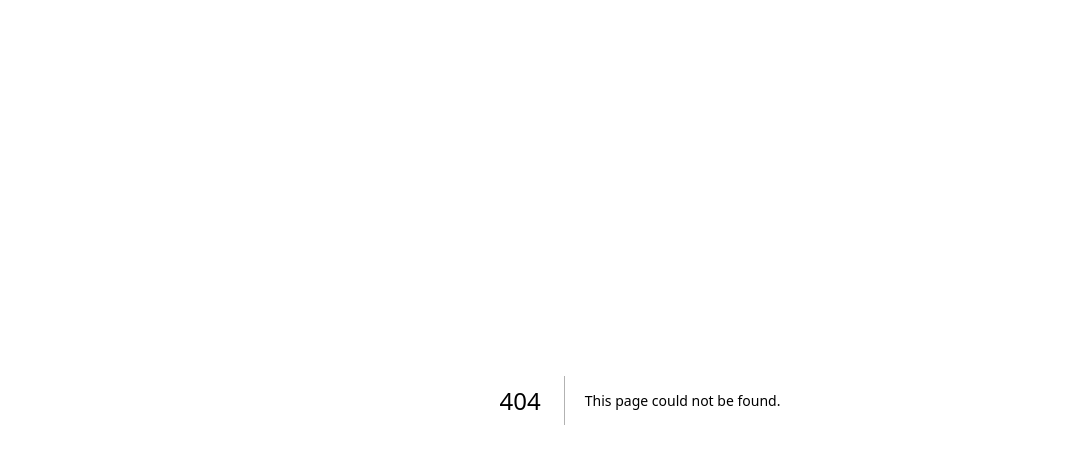
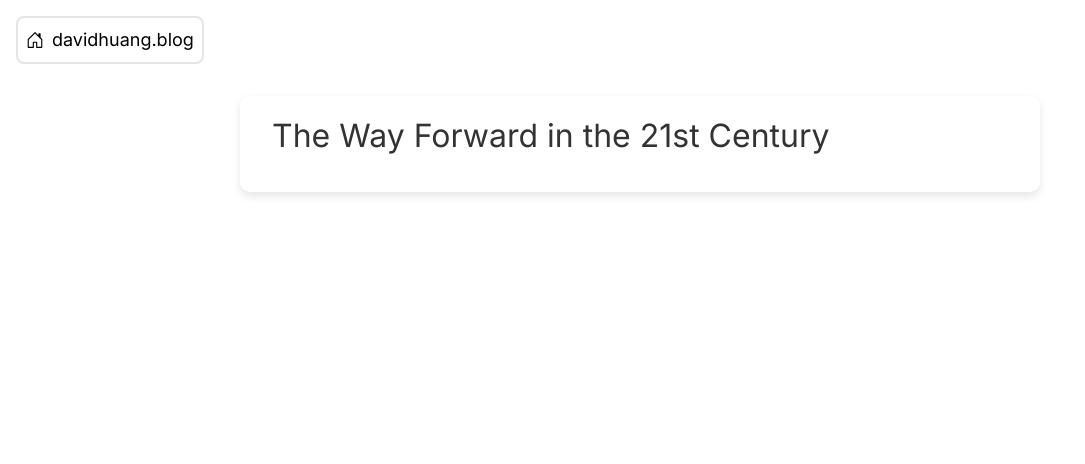
Before and after one commit to davidzqhuang/davidhuang.blog, a Next.js app: page /posts/wayforward in a window 1280 px wide. Before the commit this address had no page. Shown: the top 464 px of the page, without its empty margins (0-1085 px from the left). Built offline with nearby package versions, Linux system fonts and the light colour scheme.

Commit message:
minor tweak

```diff
--- a/app/layout.tsx
+++ b/app/layout.tsx
@@ -2,6 +2,7 @@ import '../styles/globals.css'
 import type { Metadata } from 'next'
 import { Inter } from 'next/font/google'
 import Head from 'next/head'
+import Script from 'next/script'
 
 const inter = Inter({ subsets: ['latin'] })
 
@@ -20,6 +21,16 @@ export default function RootLayout({
 }) {
   return (
     <html lang="en">
+      <Script src="https://www.googletagmanager.com/gtag/js?id=G-4D4RZ6L9JQ" />
+      <Script id="google-analytics">
+        {`
+          window.dataLayer = window.dataLayer || [];
+          function gtag(){dataLayer.push(arguments);}
+          gtag('js', new Date());
+
+          gtag('config', 'G-4D4RZ6L9JQ');
+        `}
+      </Script>
       <body className={inter.className}>{children}</body>
     </html>
   )
--- /dev/null
+++ b/app/posts/wayforward/page.tsx
@@ -0,0 +1,17 @@
+'use client'
+
+import css from "../../../styles/Post.module.css";
+import Editor from '@monaco-editor/react';
+
+import * as U from "../../../components/PostUtils";
+
+export default function Post() {
+    return (
+        <>
+            <U.HomeButton />
+            <div className={css.postContainer}>
+                <h1 className={css.postTitle}>The Way Forward in the 21st Century</h1>
+            </div>
+        </>
+    )
+}
```
Also changed, not shown: app/page.tsx (+13 -1 lines), public/images/wayforward/icon.jpg (added).
